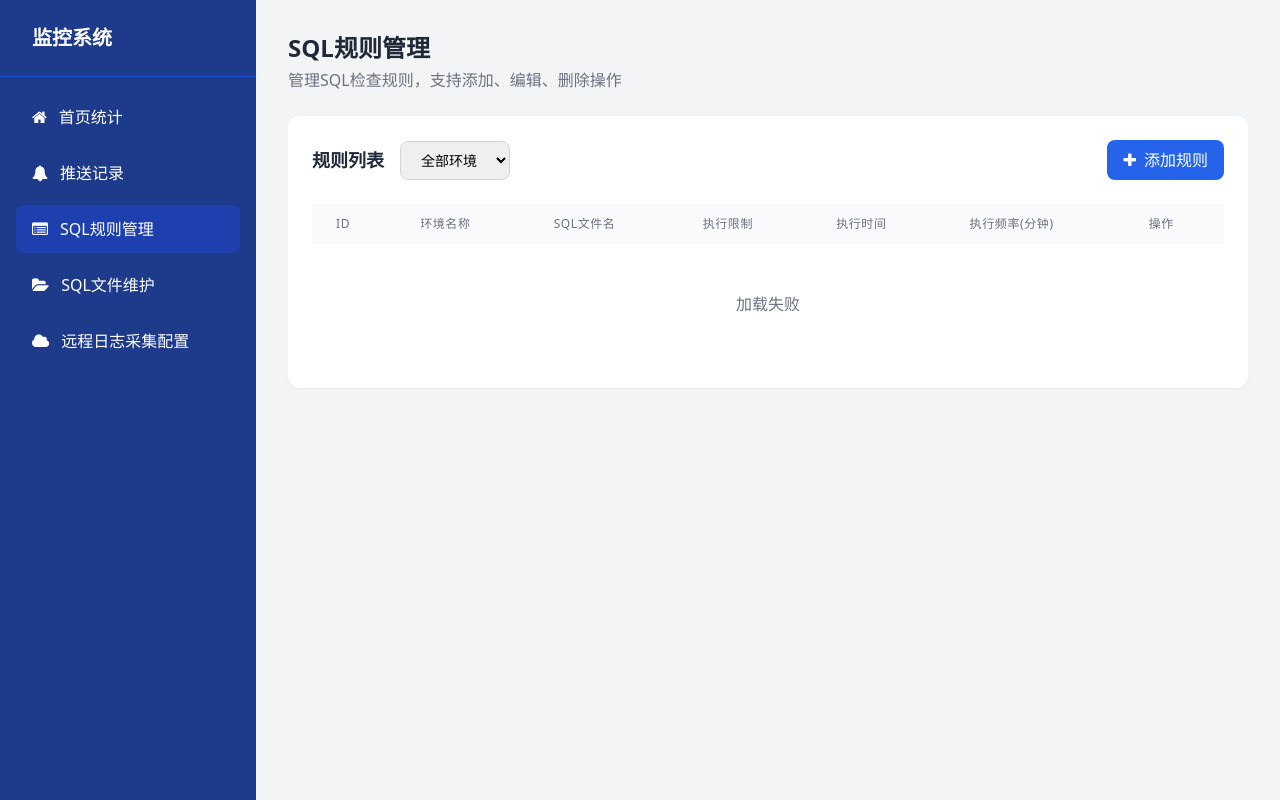
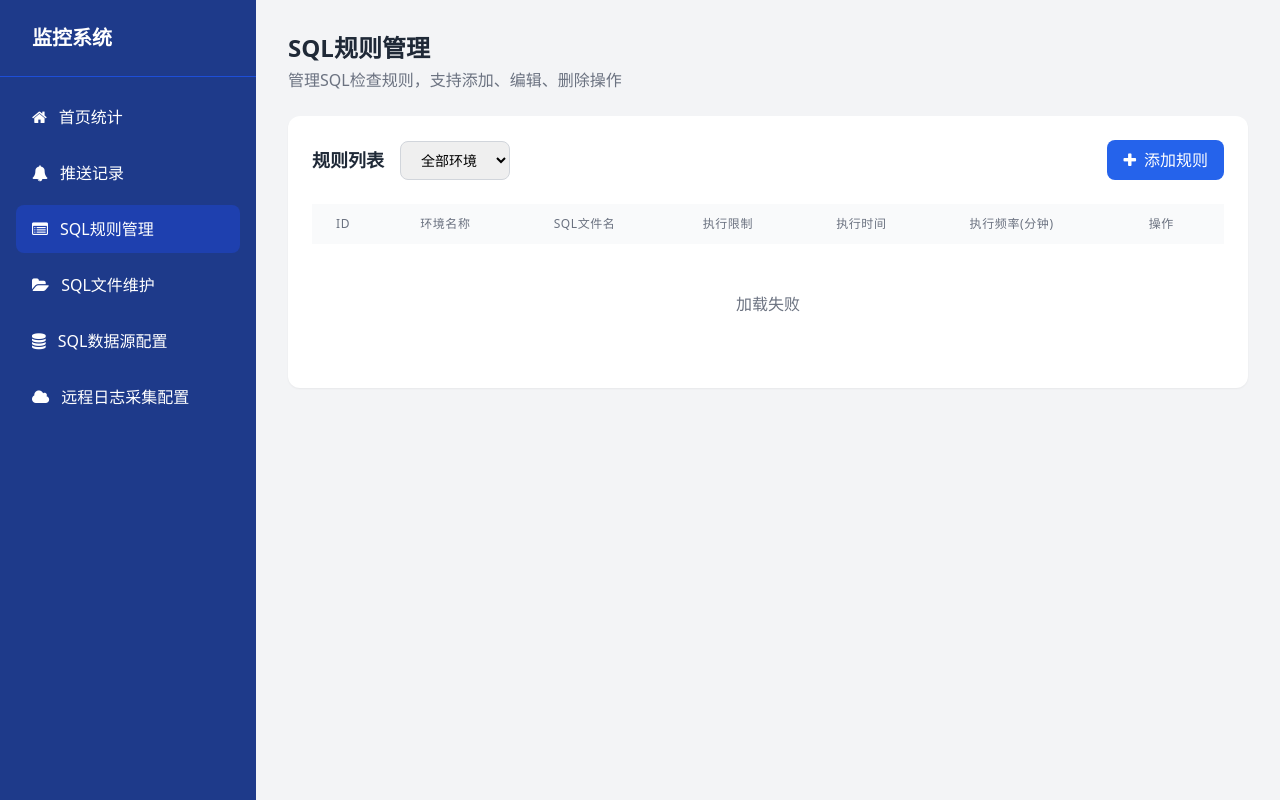
Before and after one commit to ShiZeHan45/monitor, a web app: page /sql-rules.html in a window 1280 px wide. Run offline with its HTML, style and script files only (its server is not run), Linux system fonts and the light colour scheme; data that the repository does not hold is empty; database files in the repository are not loaded; some libraries are stand-ins or nearby versions.

Commit message:
统一所有页面的导航菜单，确保SQL数据源配置链接在所有页面都存在

```diff
--- a/src/main/resources/static/grafana-config.html
+++ b/src/main/resources/static/grafana-config.html
@@ -28,6 +28,9 @@
                     </a>
                     <a href="/sql-upload.html" class="block px-4 py-3 rounded-lg hover:bg-blue-800 flex items-center">
                         <i class="fa fa-folder-open mr-3"></i>SQL文件维护
+                    </a>
+                    <a href="/sql-config.html" class="block px-4 py-3 rounded-lg hover:bg-blue-800 flex items-center">
+                        <i class="fa fa-database mr-3"></i>SQL数据源配置
                     </a>
                     <a href="/grafana-config.html" class="block px-4 py-3 rounded-lg bg-blue-800 flex items-center">
                         <i class="fa fa-cloud mr-3"></i>远程日志采集配置
--- a/src/main/resources/static/push-records.html
+++ b/src/main/resources/static/push-records.html
@@ -28,6 +28,9 @@
                     </a>
                     <a href="/sql-upload.html" class="block px-4 py-3 rounded-lg hover:bg-blue-800 flex items-center">
                         <i class="fa fa-folder-open mr-3"></i>SQL文件维护
+                    </a>
+                    <a href="/sql-config.html" class="block px-4 py-3 rounded-lg hover:bg-blue-800 flex items-center">
+                        <i class="fa fa-database mr-3"></i>SQL数据源配置
                     </a>
                     <a href="/grafana-config.html" class="block px-4 py-3 rounded-lg hover:bg-blue-800 flex items-center">
                         <i class="fa fa-cloud mr-3"></i>远程日志采集配置
--- a/src/main/resources/static/sql-config.html
+++ b/src/main/resources/static/sql-config.html
@@ -29,11 +29,11 @@
                     <a href="/sql-upload.html" class="block px-4 py-3 rounded-lg hover:bg-blue-800 flex items-center">
                         <i class="fa fa-folder-open mr-3"></i>SQL文件维护
                     </a>
+                    <a href="/sql-config.html" class="block px-4 py-3 rounded-lg bg-blue-800 flex items-center">
+                        <i class="fa fa-database mr-3"></i>SQL数据源配置
+                    </a>
                     <a href="/grafana-config.html" class="block px-4 py-3 rounded-lg hover:bg-blue-800 flex items-center">
                         <i class="fa fa-cloud mr-3"></i>远程日志采集配置
-                    </a>
-                    <a href="/sql-config.html" class="block px-4 py-3 rounded-lg bg-blue-800 flex items-center">
-                        <i class="fa fa-database mr-3"></i>SQL数据源配置
                     </a>
                 </div>
             </nav>
--- a/src/main/resources/static/sql-rules.html
+++ b/src/main/resources/static/sql-rules.html
@@ -28,6 +28,9 @@
                     </a>
                     <a href="/sql-upload.html" class="block px-4 py-3 rounded-lg hover:bg-blue-800 flex items-center">
                         <i class="fa fa-folder-open mr-3"></i>SQL文件维护
+                    </a>
+                    <a href="/sql-config.html" class="block px-4 py-3 rounded-lg hover:bg-blue-800 flex items-center">
+                        <i class="fa fa-database mr-3"></i>SQL数据源配置
                     </a>
                     <a href="/grafana-config.html" class="block px-4 py-3 rounded-lg hover:bg-blue-800 flex items-center">
                         <i class="fa fa-cloud mr-3"></i>远程日志采集配置
--- a/src/main/resources/static/sql-upload.html
+++ b/src/main/resources/static/sql-upload.html
@@ -28,6 +28,9 @@
                     </a>
                     <a href="/sql-upload.html" class="block px-4 py-3 rounded-lg bg-blue-800 flex items-center">
                         <i class="fa fa-folder-open mr-3"></i>SQL文件维护
+                    </a>
+                    <a href="/sql-config.html" class="block px-4 py-3 rounded-lg hover:bg-blue-800 flex items-center">
+                        <i class="fa fa-database mr-3"></i>SQL数据源配置
                     </a>
                     <a href="/grafana-config.html" class="block px-4 py-3 rounded-lg hover:bg-blue-800 flex items-center">
                         <i class="fa fa-cloud mr-3"></i>远程日志采集配置
```
